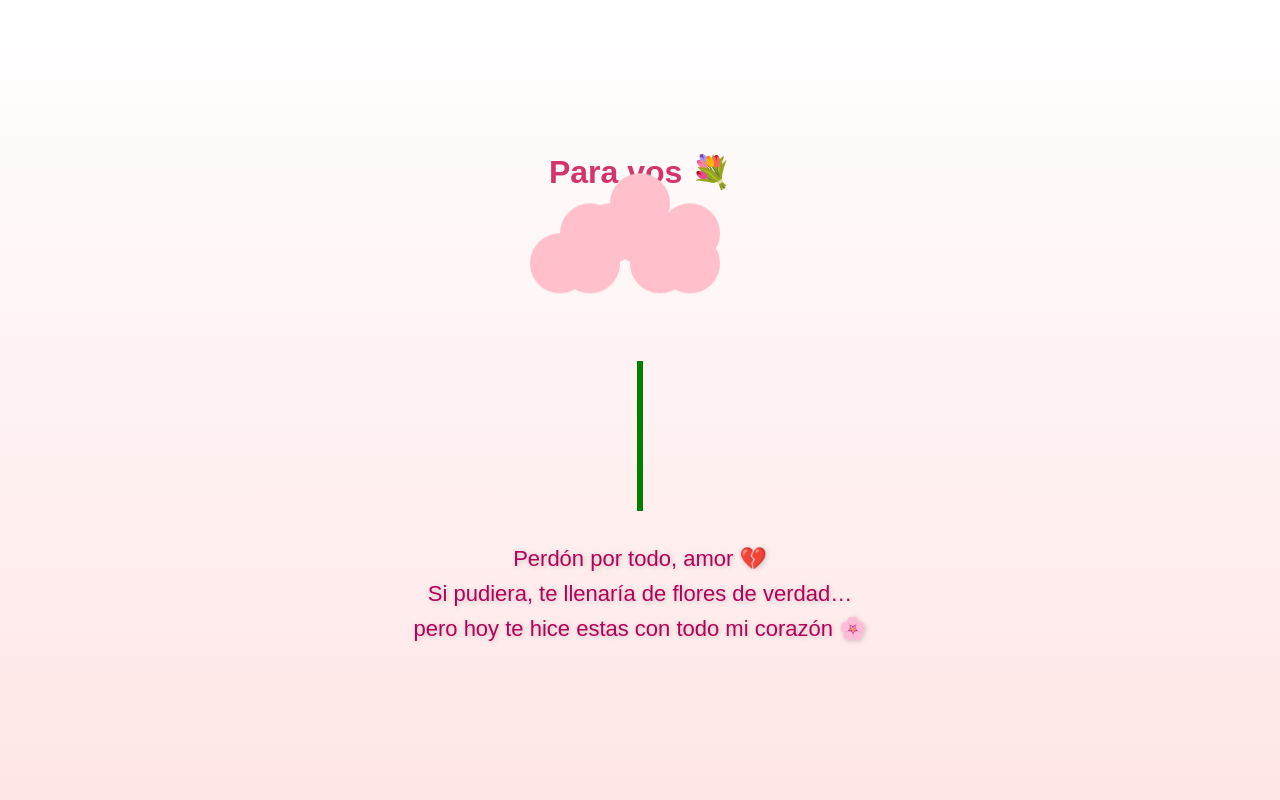
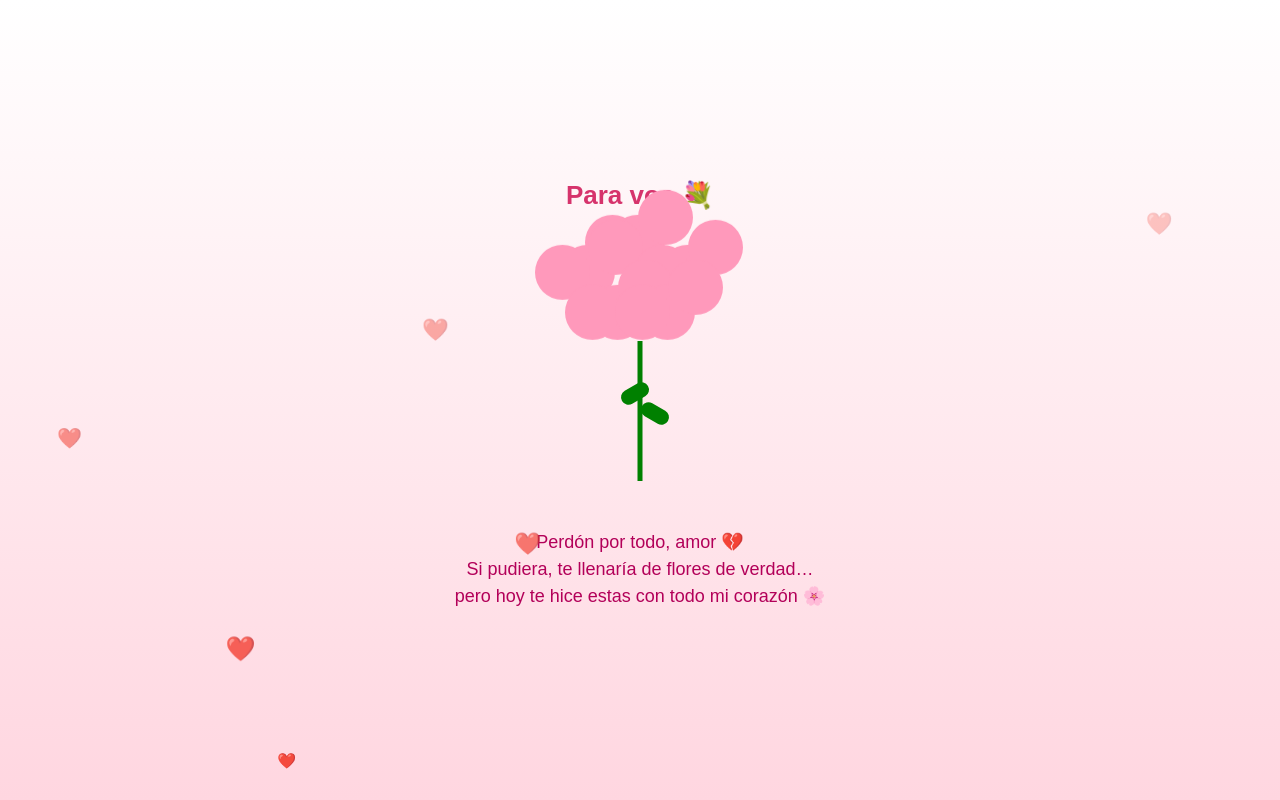
Before and after one commit to JMCocchi/Flores, a plain HTML site: page index.html in a window 1280 px wide. Drawn offline with Linux system fonts and the light colour scheme.

Commit message:
Refactor index.html with new styles and elements

```diff
--- a/index.html
+++ b/index.html
@@ -2,39 +2,45 @@
 <html lang="es">
 <head>
 <meta charset="UTF-8">
+<meta name="viewport" content="width=device-width, initial-scale=1.0">
 <title>Para vos ❤️</title>
+
 <style>
 body {
   margin: 0;
-      background: linear-gradient(to top, #ffe6e6, #fff);
+  background: linear-gradient(to top, #ffd6e0, #fff);
+  font-family: Arial, sans-serif;
   display: flex;
   justify-content: center;
   align-items: center;
   height: 100vh;
-      font-family: Arial, sans-serif;
-      overflow: hidden;
 }
 
+/* CONTENEDOR */
 .container {
   text-align: center;
+  padding: 20px;
 }
 
+/* TITULO */
 h1 {
   color: #d6336c;
-      margin-bottom: 20px;
-      animation: fadeIn 2s ease-in-out;
+  font-size: 26px;
+  margin-bottom: 10px;
 }
 
+/* RAMO */
 .bouquet {
   position: relative;
-      width: 200px;
-      height: 300px;
-      margin: auto;
+  width: 220px;
+  height: 260px;
+  margin: 0 auto;
 }
 
+/* TALLOS */
 .stem {
-      width: 6px;
-      height: 150px;
+  width: 5px;
+  height: 140px;
   background: green;
   position: absolute;
   bottom: 0;
@@ -42,11 +48,24 @@
   transform: translateX(-50%);
 }
 
+/* HOJAS */
+.leaf {
+  width: 30px;
+  height: 15px;
+  background: green;
+  border-radius: 20px;
+  position: absolute;
+}
+
+.leaf1 { bottom: 80px; left: 90px; transform: rotate(-30deg); }
+.leaf2 { bottom: 60px; left: 110px; transform: rotate(30deg); }
+
+/* FLORES */
 .flower {
   position: absolute;
-      width: 60px;
-      height: 60px;
-      background: pink;
+  width: 55px;
+  height: 55px;
+  background: #ff99bb;
   border-radius: 50%;
   animation: float 3s ease-in-out infinite;
 }
@@ -55,66 +74,64 @@
 .flower::after {
   content: "";
   position: absolute;
-      width: 60px;
-      height: 60px;
-      background: pink;
+  width: 55px;
+  height: 55px;
+  background: #ff99bb;
   border-radius: 50%;
 }
 
-    .flower::before {
-      top: -30px;
-      left: 0;
+.flower::before { top: -25px; }
+.flower::after { left: -25px; }
+
+/* POSICIONES */
+.f1 { top: 0; left: 80px; }
+.f2 { top: 30px; left: 30px; }
+.f3 { top: 30px; left: 130px; }
+.f4 { top: 70px; left: 60px; }
+.f5 { top: 70px; left: 110px; }
+
+/* ANIMACION FLORES */
+@keyframes float {
+  0%,100% { transform: translateY(0); }
+  50% { transform: translateY(-8px); }
 }
 
-    .flower::after {
-      left: -30px;
-      top: 0;
-    }
-
-    .f1 { top: 0; left: 70px; }
-    .f2 { top: 30px; left: 20px; }
-    .f3 { top: 30px; left: 120px; }
-
-    @keyframes float {
-      0%, 100% { transform: translateY(0); }
-      50% { transform: translateY(-10px); }
-    }
-
+/* MENSAJE */
 .message {
-      margin-top: 30px;
+  margin-top: 20px;
+  padding: 10px;
 }
 
 .romantic {
-      font-size: 22px;
+  font-size: 18px;
   color: #b30059;
-      line-height: 1.6;
-      animation: fadeIn 3s ease-in-out;
-      text-shadow: 1px 1px 5px rgba(0,0,0,0.2);
+  line-height: 1.5;
+  animation: fadeIn 3s ease;
 }
 
+/* ANIMACION TEXTO */
 @keyframes fadeIn {
-      from {
-        opacity: 0;
-        transform: translateY(20px);
-      }
-      to {
-        opacity: 1;
-        transform: translateY(0);
-      }
+  from { opacity: 0; transform: translateY(15px);}
+  to { opacity: 1; transform: translateY(0);}
 }
 
+/* CORAZONES FLOTANDO */
 .heart {
+  position: fixed;
+  bottom: -10px;
   color: red;
-      animation: beat 1s infinite;
+  animation: rise 6s linear infinite;
 }
 
-    @keyframes beat {
-      0%, 100% { transform: scale(1); }
-      50% { transform: scale(1.3); }
+@keyframes rise {
+  0% { transform: translateY(0); opacity: 1;}
+  100% { transform: translateY(-100vh); opacity: 0;}
 }
 </style>
 </head>
+
 <body>
+
 <div class="container">
   <h1>Para vos 💐</h1>
 
@@ -122,6 +139,12 @@
     <div class="flower f1"></div>
     <div class="flower f2"></div>
     <div class="flower f3"></div>
+    <div class="flower f4"></div>
+    <div class="flower f5"></div>
+
+    <div class="leaf leaf1"></div>
+    <div class="leaf leaf2"></div>
+
     <div class="stem"></div>
   </div>
 
@@ -133,5 +156,26 @@
     </p>
   </div>
 </div>
+
+<!-- CORAZONES -->
+<script>
+function crearCorazon() {
+  const heart = document.createElement("div");
+  heart.classList.add("heart");
+  heart.innerHTML = "❤️";
+
+  heart.style.left = Math.random() * 100 + "vw";
+  heart.style.fontSize = (Math.random() * 10 + 15) + "px";
+
+  document.body.appendChild(heart);
+
+  setTimeout(() => {
+    heart.remove();
+  }, 6000);
+}
+
+setInterval(crearCorazon, 800);
+</script>
+
 </body>
 </html>
```
Lines whose indentation alone changed are shown as unchanged.
